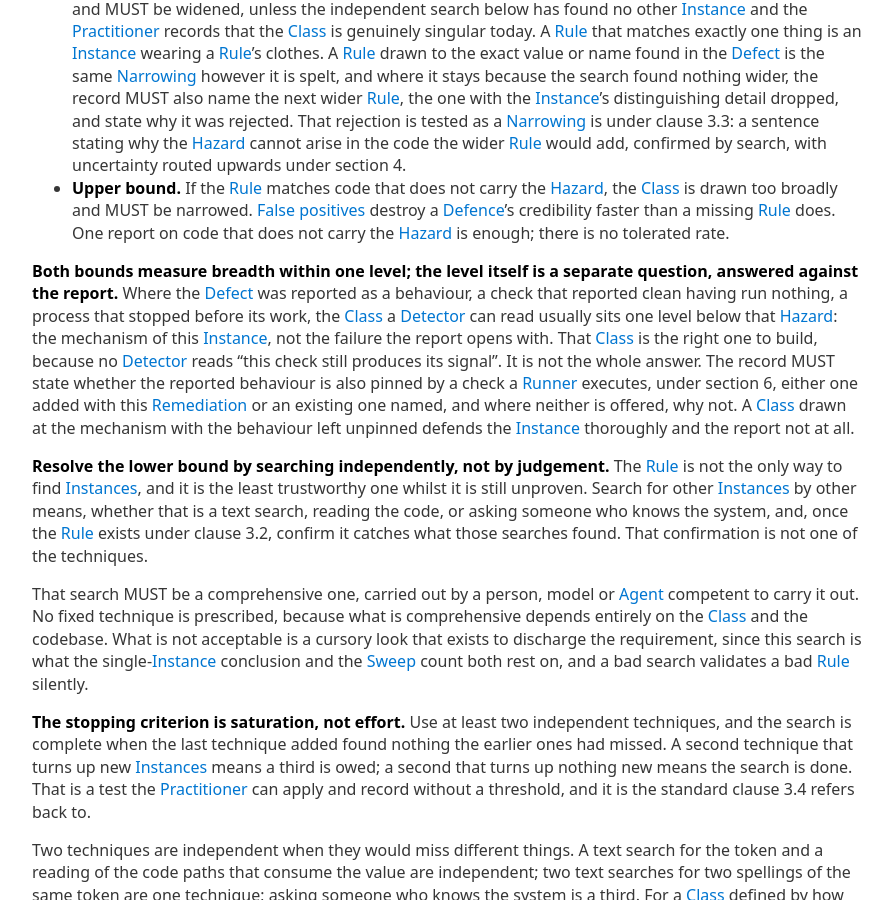
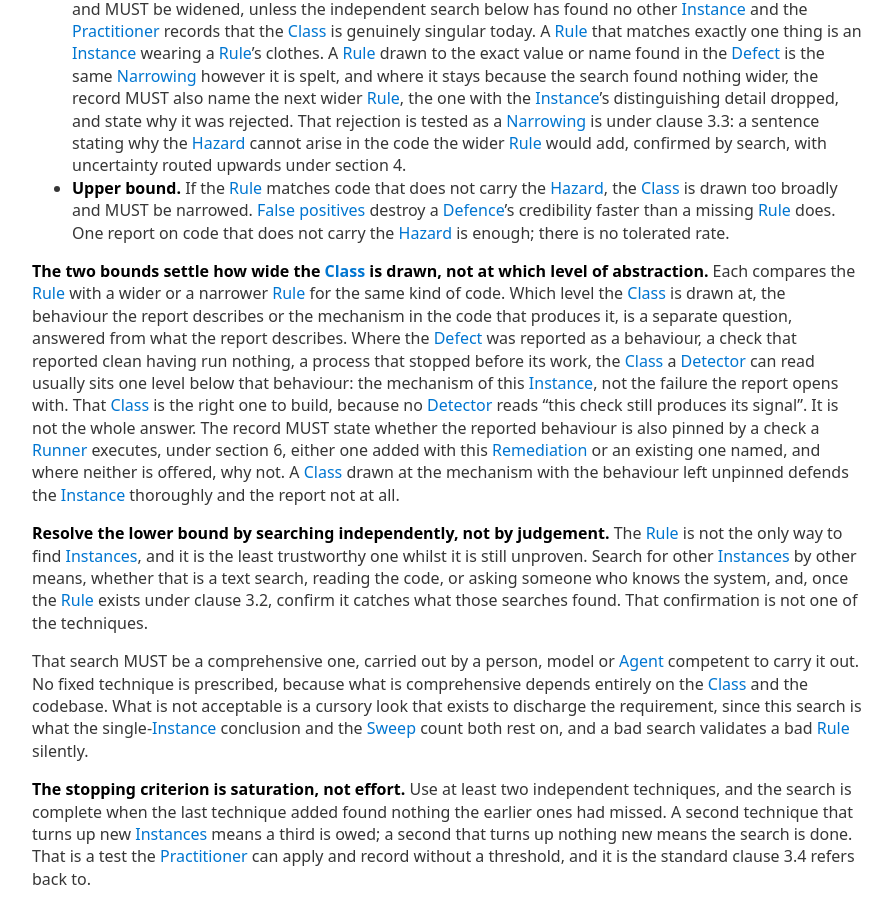
Before and after one commit to Defence-Before-Fix/defence-before-fix.github.io, a Jekyll site: the page built from SPEC.md, in a window 1280 px wide and 900 px high, scrolled down 7849 px. Shown: the whole window, without its empty margins (192-1084 px from the left). Built offline with Jekyll 4.4.1, drawn with Linux system fonts in a browser that asks for light colours; our own code applies the rules of GitHub Pages for plain Markdown files.

Commit message:
Method 3.1: the bounds settle width, not level
Run 56 found two readers unable to follow "Both bounds measure breadth within one level; the
level itself is a separate question, answered against the report", which opens a paragraph
this change touched. The sentence now says the two bounds settle how wide the class is drawn
and not at which level of abstraction, what each bound compares, and what the separate
question of level is; "below that Hazard" reads "below that behaviour".

Co-Authored-By: Claude Fable 5.1 <noreply@anthropic.com>

```diff
--- a/SPEC.md
+++ b/SPEC.md
@@ -317,11 +317,13 @@ Two bounds apply, and both are checkable during the work rather than matters of
   missing [Rule] does. One report on code that does not carry the [Hazard] is enough; there is no
   tolerated rate.
 
-**Both bounds measure breadth within one level; the level itself is a separate question, answered
-against the report.**
+**The two bounds settle how wide the [Class] is drawn, not at which level of abstraction.** Each
+compares the [Rule] with a wider or a narrower [Rule] for the same kind of code. Which level the
+[Class] is drawn at, the behaviour the report describes or the mechanism in the code that produces
+it, is a separate question, answered from what the report describes.
 Where the [Defect] was reported as a behaviour, a check that reported clean having run nothing, a
 process that stopped before its work, the [Class] a [Detector] can read usually sits one level
-below that [Hazard]: the mechanism of this [Instance], not the failure the report opens with.
+below that behaviour: the mechanism of this [Instance], not the failure the report opens with.
 That [Class] is the right one to build, because no [Detector] reads "this check still produces
 its signal". It is not the whole answer. The record MUST state whether the reported behaviour is also
 pinned by a check a [Runner] executes, under section 6, either one added with this [Remediation] or
```
Also changed, not shown: CHANGELOG.md.
